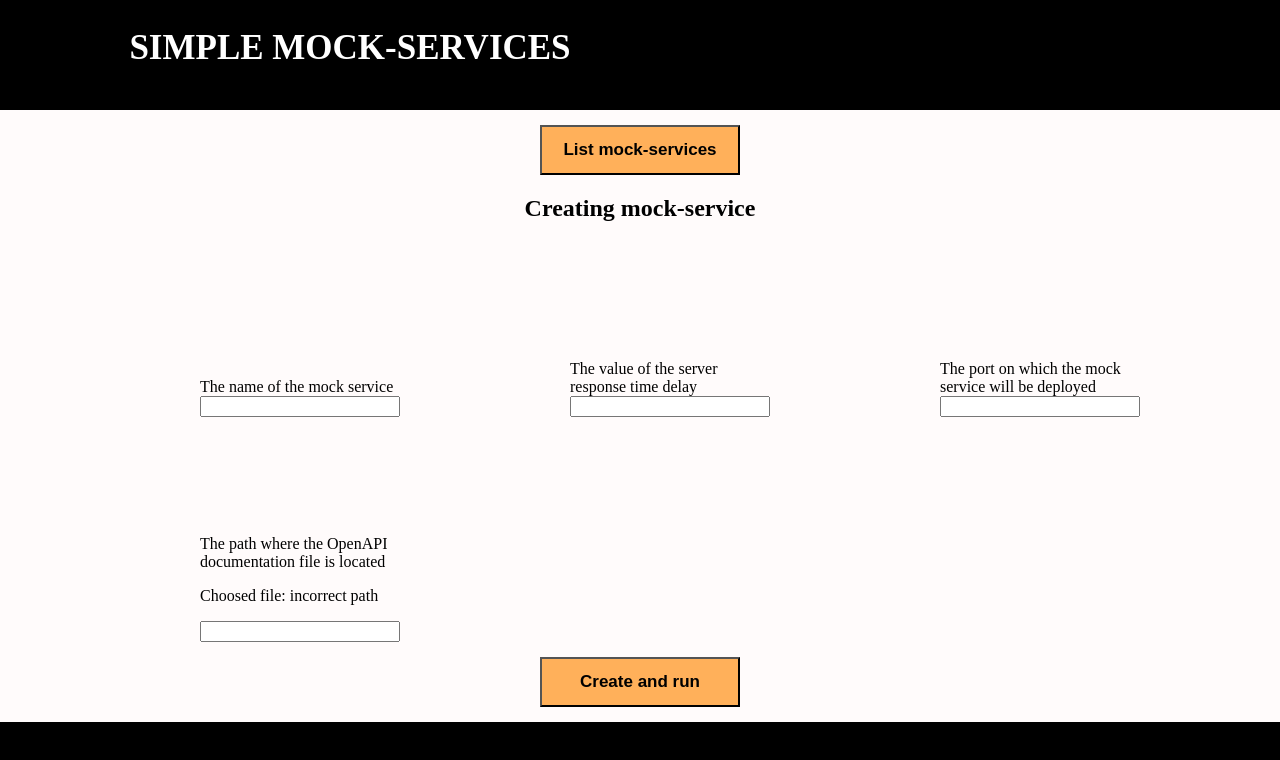
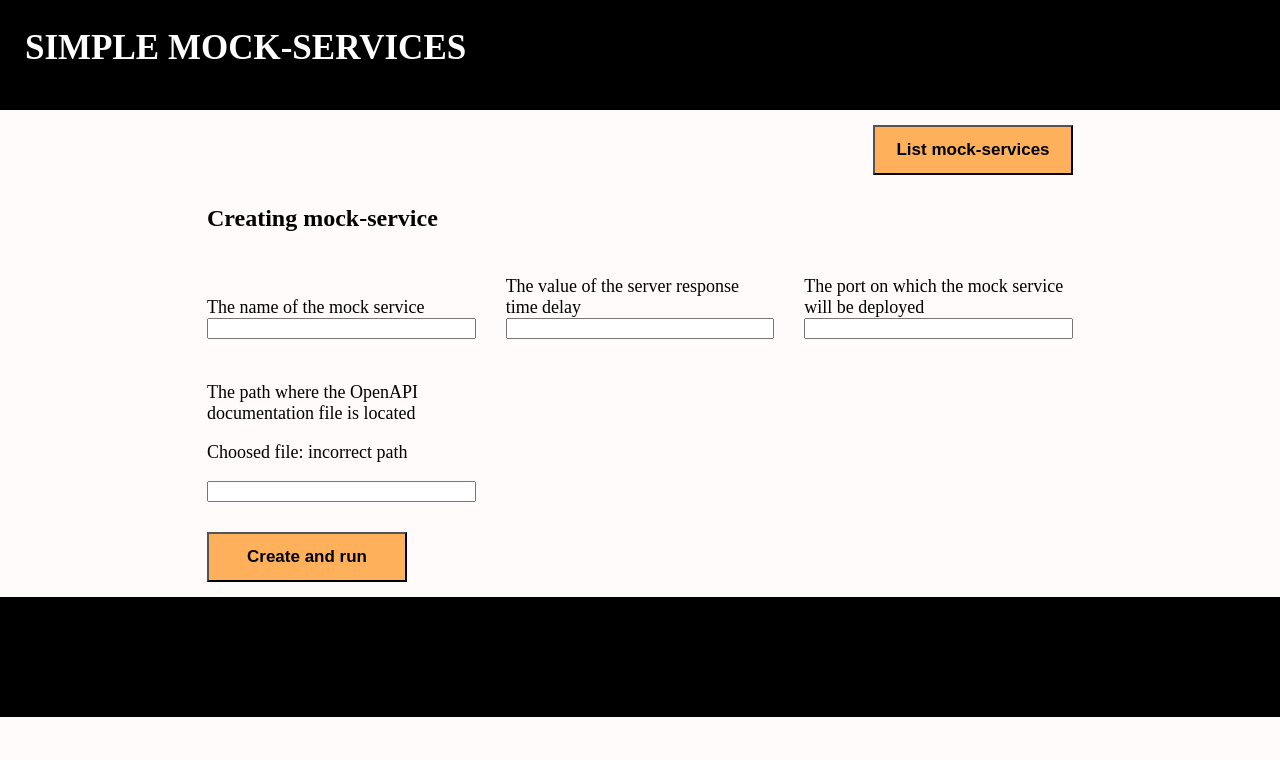
Before and after one commit to SoVa-web/ui_simple_mockservices, a React app: page / in a window 1280 px wide. Shown: the top 760 px of the page. Built offline with nearby package versions, Linux system fonts and the light colour scheme.

Commit message:
fixes error validation

```diff
--- a/scripts/start.js
+++ b/scripts/start.js
@@ -44,7 +44,7 @@ if (!checkRequiredFiles([paths.appHtml, paths.appIndexJs])) {
 }
 
 // Tools like Cloud9 rely on this.
-const DEFAULT_PORT = parseInt(process.env.PORT, 10) || 3000;
+const DEFAULT_PORT = parseInt(process.env.PORT, 10) || 3001;
 const HOST = process.env.HOST || '0.0.0.0';
 
 if (process.env.HOST) {
--- a/src/App.css
+++ b/src/App.css
@@ -1,5 +1,4 @@
 .App {
-  text-align: center;
   height: 100%;
   display: flex;
   flex-direction: column;
@@ -12,6 +11,7 @@
 }
 
 .name-header{
+  margin-left: 25px;
   position: absolute;
   width: 700px;
   height: 50px;
--- a/src/components/ButtonRun.tsx
+++ b/src/components/ButtonRun.tsx
@@ -13,7 +13,9 @@ interface Props{
 const ButtonRun: React.FC<Props> = ({port, path, name, delay, on_change})=>{
 
     async function fetch_create():Promise<any>{
-        const url = new URL(`http://localhost:${port_server}/create?port=${port}&path_openapi=${path}&name_project=${name}&delay=${delay}`);
+        let path_replaced = path.replace(/\\/g, "/")
+        console.log(path_replaced)
+        const url = new URL(`http://localhost:${port_server}/create?port=${port}&path_openapi=${path_replaced}&name_project=${name}&delay=${delay}`);
 
         try {
           const response = await fetch(url, {
@@ -26,7 +28,11 @@ const ButtonRun: React.FC<Props> = ({port, path, name, delay, on_change})=>{
             });
 
           const data = await response.json();
-          return data
+          const stat = response.status
+          return {
+            status: stat,
+            message: data
+          }
         } catch (error) {
           console.log(error);
           return error
@@ -67,12 +73,15 @@ const ButtonRun: React.FC<Props> = ({port, path, name, delay, on_change})=>{
             return
         }
         await fetch_create().then(async res=>{
-            console.log(res)
-            await fetch_run().then(res_run=>{
-                console.log(res_run)
-                alert(res_run);
-                on_change(false, true)
-            })
+            console.log(res.message)
+            if(res.status === 200)
+                await fetch_run().then(res_run=>{
+                    console.log(res_run)
+                    alert(res_run);
+                    on_change(false, true)
+                })
+            else
+                alert(res.message)
         })
     }
 
--- a/src/components/InputChoosePath.tsx
+++ b/src/components/InputChoosePath.tsx
@@ -12,7 +12,7 @@ const InputChoosePath: React.FC<Props> = ({ label, type, on_change }) => {
 
     function handle_change(event:ChangeEvent<HTMLInputElement>){
       if(event.target.value != null){
-        const path:RegExp = /^[A-Za-z]:[/](?:[^/]+[/])*[^/]+$/;
+        const path:RegExp = /^[A-Za-z]:[\\/](?:[^\\/]+[\\/])*[^\\/]+$/;
         path.test(event.target.value)
         if (path.test(event.target.value) && event.target.value.endsWith('.yaml')) {
           set_file(event.target.value.replace('/\\/g', '/'));
--- a/src/components/ItemList.tsx
+++ b/src/components/ItemList.tsx
@@ -1,6 +1,5 @@
 import React from "react";
 import './styles/main.css'
-import port_server from "../port_server";
 
 
 interface Props{
@@ -18,7 +17,7 @@ const ItemList:React.FC<Props> = ({name, port, on_change})=>{
         <div id={`${name}_${port}`} className='item-list'>
             <p>Name mock-service: {name}</p>
             <p>Port: {port}</p>
-            <button onClick={view_log}>View details</button>
+            <button className="item-button" onClick={view_log}>View details</button>
         </div>
     )
 }
--- a/src/components/Main.tsx
+++ b/src/components/Main.tsx
@@ -21,6 +21,7 @@ function  Main(){
     const [show_details_page, set_show_details_page] = useState(false)
     const [current_name, set_current_name] = useState('')
     const [current_port, set_current_port] = useState(0)
+    const [upd, set_upd]=useState(false)
 
     function read_port(new_port:number){
         set_port(new_port)
@@ -64,6 +65,14 @@ function  Main(){
         set_current_name(current_n)
         set_current_port(current_p)
         set_list([])
+        set_upd(true)
+    }
+
+    function update_details(event: React.MouseEvent<HTMLButtonElement>){
+        set_upd(false)
+        setTimeout(()=>{
+            set_upd(true)
+        }, 1)
     }
 
     async function get_list(){
@@ -82,12 +91,16 @@ function  Main(){
         set_list(data)
     }
 
+
+
     return (
         <div className='App-main' id='App-main'>
             {
                 show_create_page?(
                     <>
-                    <ButtonList on_change={state_after_run}></ButtonList>
+                    <div className='block-button-list level-block'>
+                        <ButtonList on_change={state_after_run}></ButtonList>
+                    </div>
                     <h2 className='name-content' id='name-content'>Creating mock-service</h2>
                     <div id='Input-conteiner' className='content'>
                         <InputCustom label='The name of the mock service' type='text' on_change={read_name}></InputCustom>
@@ -105,7 +118,11 @@ function  Main(){
                 show_list_page?(
                     <>
                     <h2 className='name-content' id='name-content'>List running mock-services</h2>
-                    <ListConteiner list={item_list} on_change_item={state_details}></ListConteiner>
+                    <div className='content-list'>
+                        <div className='scroll-list'>
+                            <ListConteiner list={item_list} on_change_item={state_details}></ListConteiner>
+                        </div>
+                    </div>
                     {
                         (item_list.length === 0)?(
                             <h2 id='empty_list'>Oh. No one running mockservice. Push "Create new"</h2>
@@ -120,15 +137,20 @@ function  Main(){
                 )
             }
             {
-                show_details_page?(
+                (show_details_page && upd)?(
                     <>
-                    <ButtonList on_change={state_after_run}></ButtonList>
-                    <h2 className='name-content' id='name-content'>Details mock-servise {current_name} on port {current_port}</h2>
-                    <div id='Input-conteiner' className='content'>
+                    <div className='block-button-list level-block'>
+                        <ButtonList on_change={state_after_run}></ButtonList>
+                    </div>
+                    <div className='block-name-page level-block'>
+                        <h2 className='name-content' id='name-content'>Details mock-servise {current_name} on port {current_port}</h2>
+                    </div>
                     <LogConteiner log_file={current_name}></LogConteiner>
+                    <div className='bottom-button level-block'>
+                        <ButtonStop on_change={state_after_run} name={current_name}></ButtonStop>
+                        <ButtonNew on_change={state_new}></ButtonNew>
+                        <button className='button-stop' onClick={update_details}>Update</button>
                     </div>
-                    <ButtonStop on_change={state_after_run} name={current_name}></ButtonStop>
-                    <ButtonNew on_change={state_new}></ButtonNew>
                     </>
                 ):(
                     <></>
--- a/src/components/styles/main.css
+++ b/src/components/styles/main.css
@@ -1,9 +1,10 @@
 .App-main{
-    flex: 1;
+    width: 70%;
+    margin-left: 15%;
 }
 
 .name-content{
-    margin: 5px;
+    margin: 15px;
 }
 
 button{
@@ -16,13 +17,30 @@ button{
     font-weight: bold;
 }
 
+.block-button-list{
+text-align: right;
+}
+
+
+.bottom-button{
+    display: flex;
+    justify-content: space-between;
+}
+
+
+
 .Input-custom{
+    flex-basis: calc(33.33% - 30px); /* Задайте ширину кожного елемента */
+    margin-left: 15px;
+    margin-right: 15px;
+    margin-bottom: 15px;
     display: flex;
     flex-direction: column;
-    width: 200px;
     text-align: center;
     align-self: end;
     border: auto;
+
+    font-size: 18px;
 }
 
 input{
@@ -38,24 +56,28 @@ p{
 }
 
 #Input-conteiner{
-    display: grid;
-    grid-template-columns: 1fr 1fr 1fr;
-    grid-column-gap: 30px;
-    margin-left: 200px;
-    margin-right: auto;
-    margin-top: 20px;
+    display: flex;
+    flex-wrap: wrap;
 }
 
 .content{
-    height: 400px;
+    height: 270px;
 }
 
 .textarea{
+    margin-top: 15px;
+    margin-bottom: 15px;
     height: 400px;
+    width: 99%;
     resize: 'none';
     overflow: 'auto';
 }
 
+
+.item-button{
+    width: 150px;
+    height: 40px;
+}
 .item-list{
     display: flex;
     flex-direction: row;
@@ -65,12 +87,20 @@ p{
     background-color: coral;
     font-size: 20px;
     border: 2px solid #000;
+    margin-bottom: 15px;
+}
+
+.content-list{
+    height: 400px;
+    overflow: 'auto';
+}
+
+.scroll-list{
+    height: 100%;
+    overflow: auto;
 }
 
 .list{
     display: flex;
     flex-direction: column;
-    height: 400px;
-    resize: 'none';
-    overflow: 'auto';
 }
```
Also changed, not shown: 1 other file (tests, documents, lock files or other folders).
